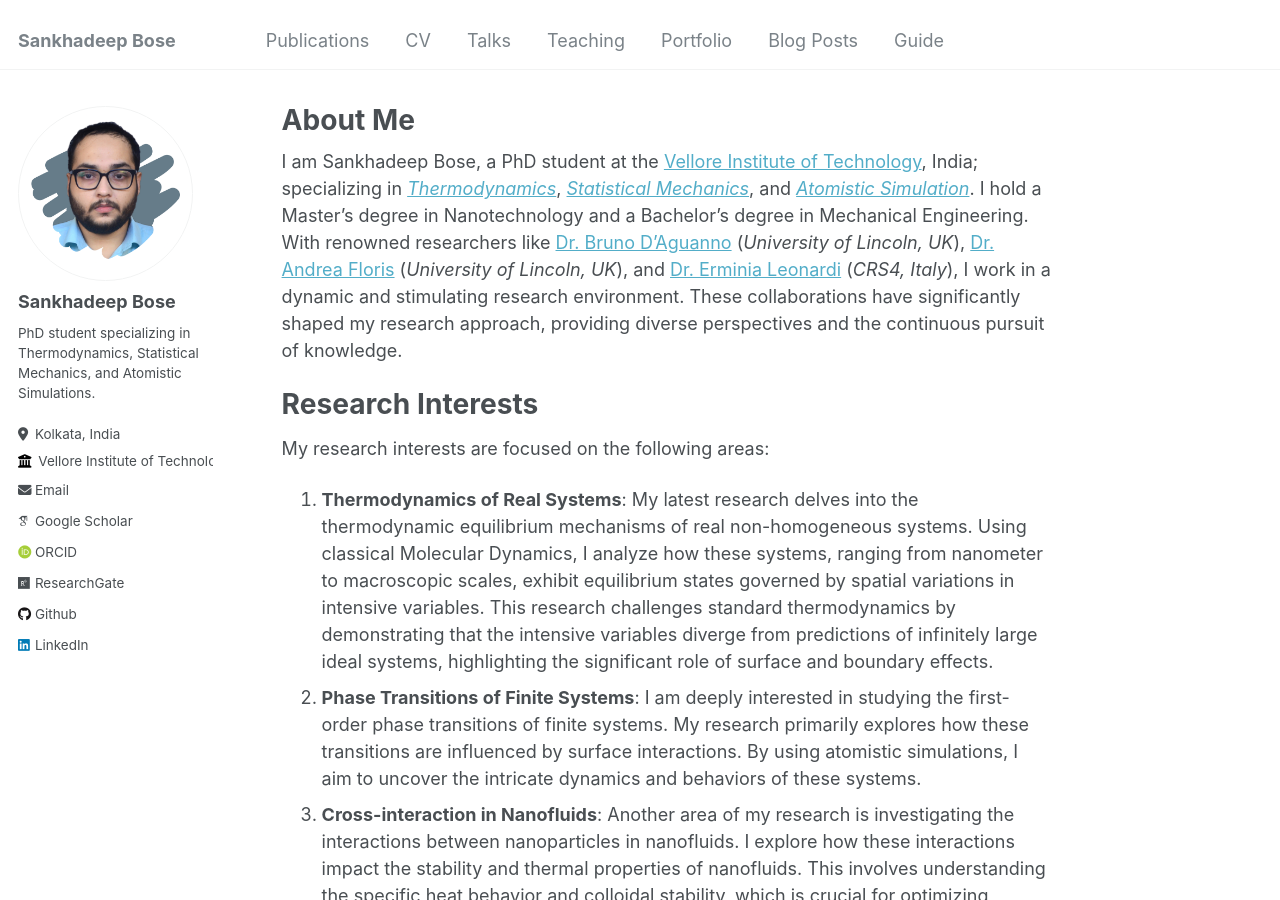
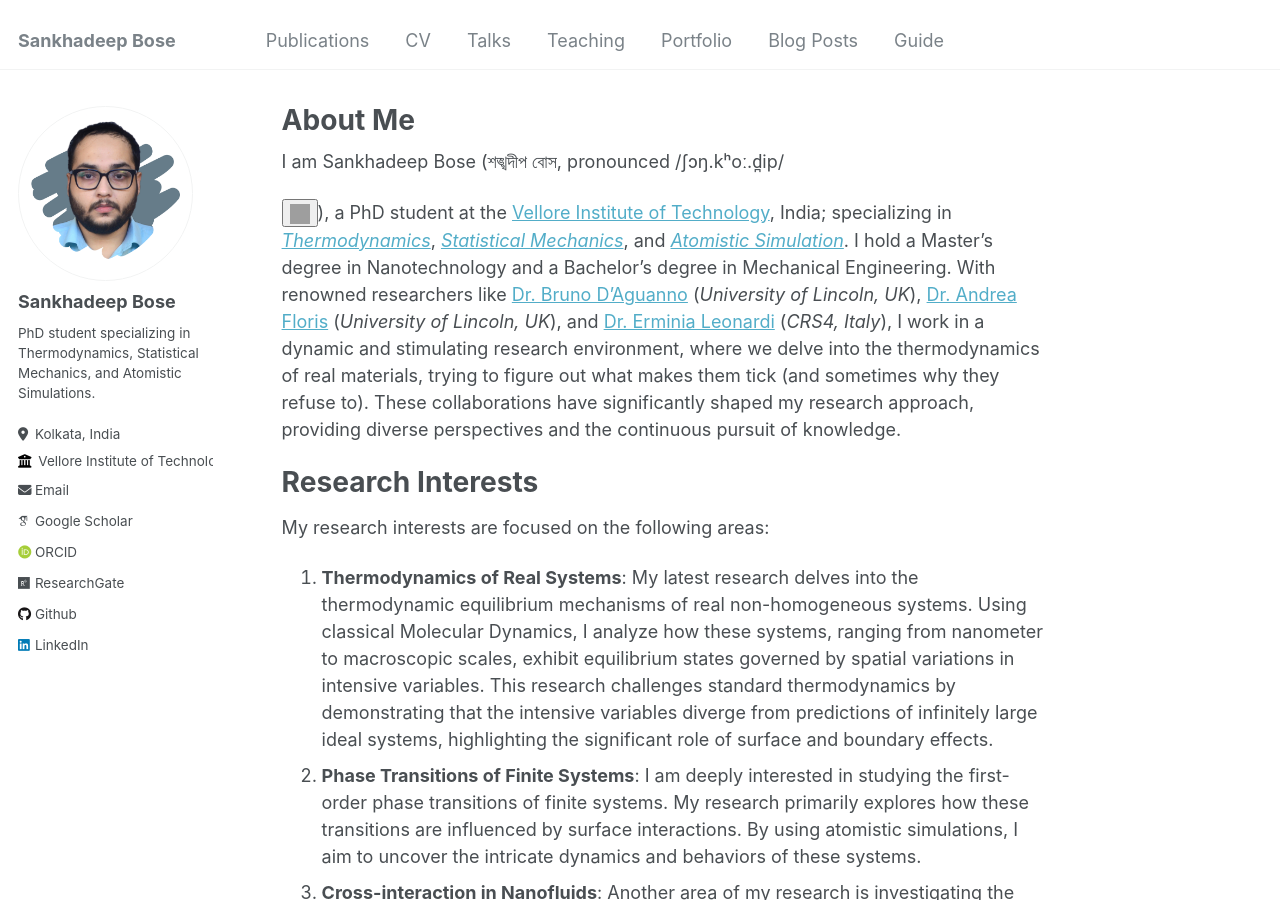
Before and after one commit to sankhadeepbose/sankhadeepbose.github.io, a Jekyll site: the page built from _pages/about.md, in a window 1280 px wide and 900 px high. Built offline with Jekyll 4.4.1, drawn with Linux system fonts in a browser that asks for light colours; some web fonts are replaced; grey boxes are pictures that could not be loaded.

Commit message:
Update about.md

```diff
--- a/_pages/about.md
+++ b/_pages/about.md
@@ -7,7 +7,11 @@
   - /about.html
 ---
 
-I am Sankhadeep Bose, a PhD student at the [Vellore Institute of Technology](https://vit.ac.in/), India; specializing in *[Thermodynamics](https://en.wikipedia.org/wiki/Thermodynamics)*, *[Statistical Mechanics](https://en.wikipedia.org/wiki/Statistical_mechanics)*, and *[Atomistic Simulation](http://www.sklogwiki.org/SklogWiki/index.php/Computer_simulation_techniques)*. I hold a Master's degree in Nanotechnology and a Bachelor's degree in Mechanical Engineering. With renowned researchers like [Dr. Bruno D'Aguanno](https://sites.google.com/view/brunodaguanno) (*University of Lincoln, UK*), [Dr. Andrea Floris](https://staff.lincoln.ac.uk/afloris) (*University of Lincoln, UK*), and [Dr. Erminia Leonardi](https://www.crs4.it/peopledetails/ermy/leonardi-erminia/) (*CRS4, Italy*), I work in a dynamic and stimulating research environment. These collaborations have significantly shaped my research approach, providing diverse perspectives and the continuous pursuit of knowledge.
+I am Sankhadeep Bose (শঙ্খদীপ বোস, pronounced /ʃɔŋ.kʰoː.d̪ip/
+<audio id="pronunciation" src="{{ site.baseurl }}/assets/audio/pronunciation.mp3"></audio>
+<button onclick="document.getElementById('pronunciation').play()">
+    <img src="https://upload.wikimedia.org/wikipedia/commons/3/3a/Audio-play-icon.png" alt="Play Pronunciation" style="width:20px;height:20px;border:0;">
+</button>), a PhD student at the [Vellore Institute of Technology](https://vit.ac.in/), India; specializing in *[Thermodynamics](https://en.wikipedia.org/wiki/Thermodynamics)*, *[Statistical Mechanics](https://en.wikipedia.org/wiki/Statistical_mechanics)*, and *[Atomistic Simulation](http://www.sklogwiki.org/SklogWiki/index.php/Computer_simulation_techniques)*. I hold a Master's degree in Nanotechnology and a Bachelor's degree in Mechanical Engineering. With renowned researchers like [Dr. Bruno D'Aguanno](https://sites.google.com/view/brunodaguanno) (*University of Lincoln, UK*), [Dr. Andrea Floris](https://staff.lincoln.ac.uk/afloris) (*University of Lincoln, UK*), and [Dr. Erminia Leonardi](https://www.crs4.it/peopledetails/ermy/leonardi-erminia/) (*CRS4, Italy*), I work in a dynamic and stimulating research environment, where we delve into the thermodynamics of real materials, trying to figure out what makes them tick (and sometimes why they refuse to). These collaborations have significantly shaped my research approach, providing diverse perspectives and the continuous pursuit of knowledge.
 
 Research Interests
 ======
```
